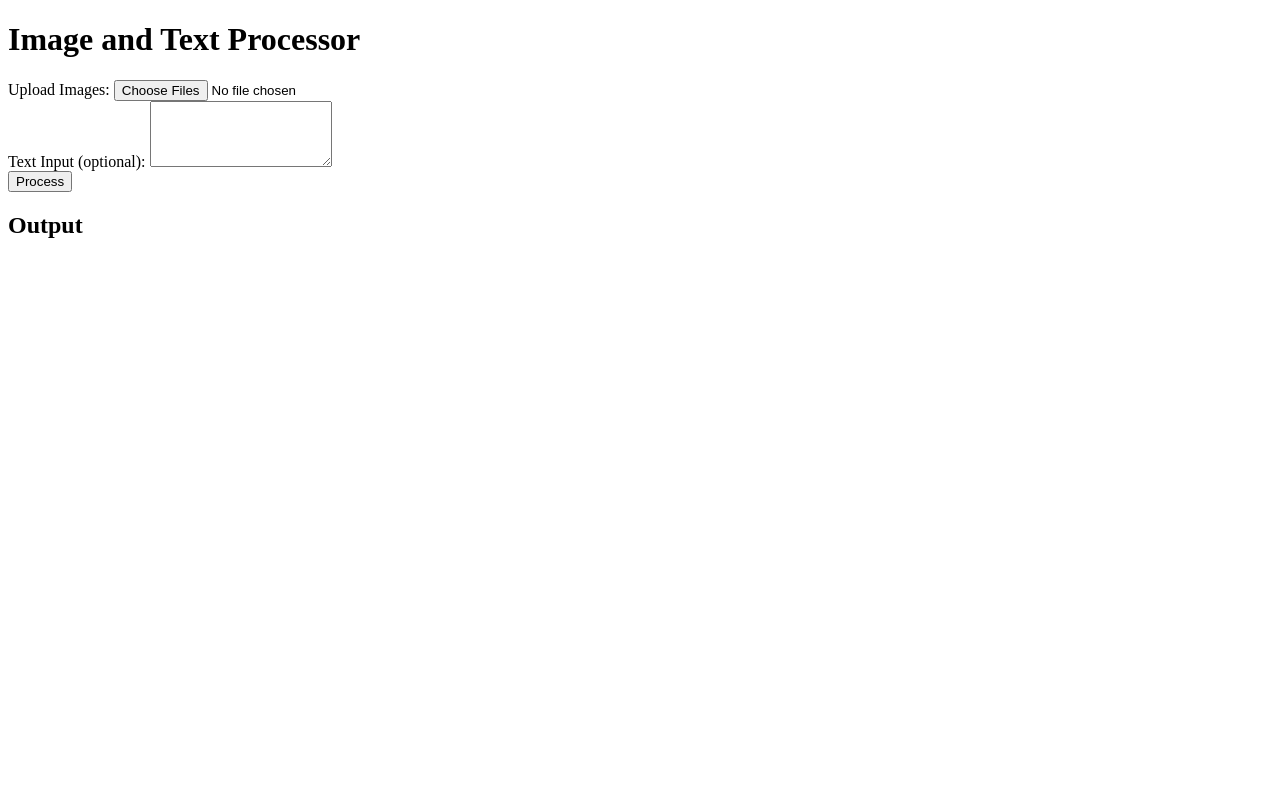
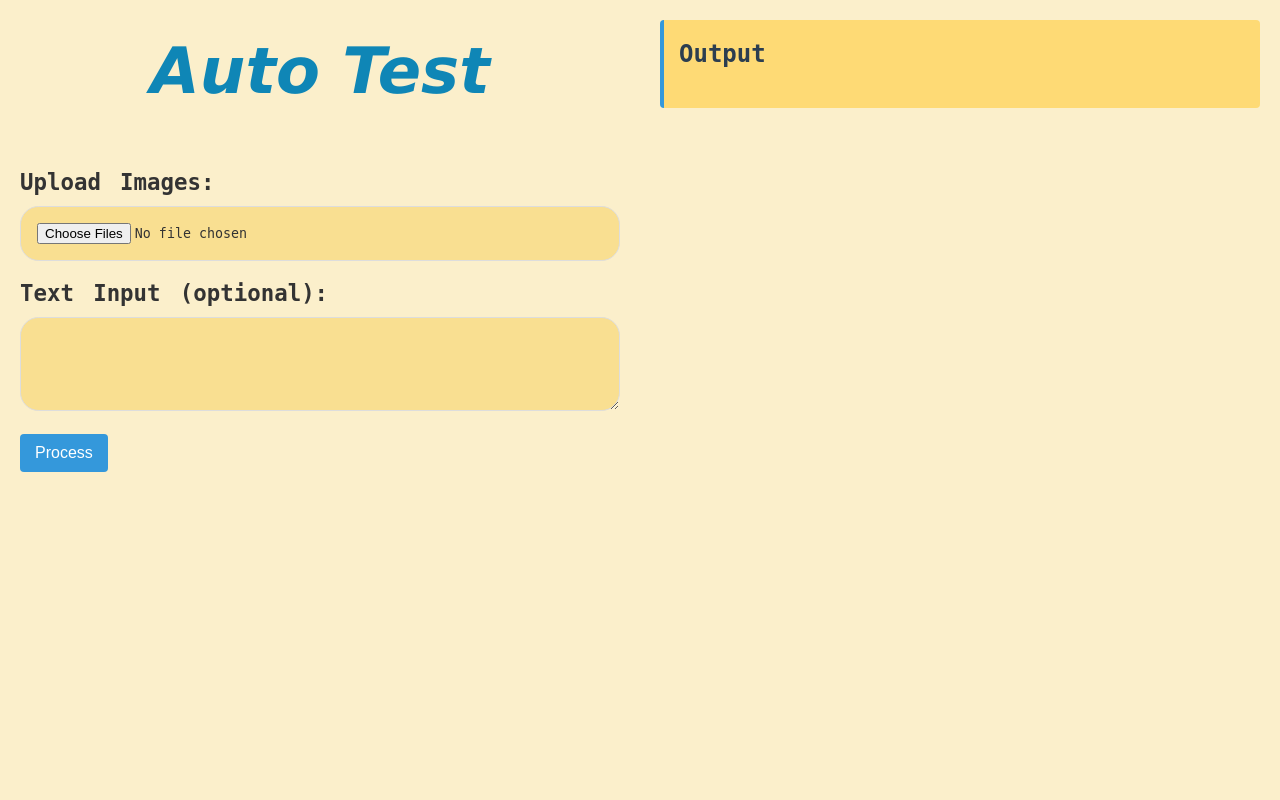
Before and after one commit to AK3847/AutoTest, a Flask app: page / in a window 1280 px wide. Run offline with Flask 3, Linux system fonts and the light colour scheme.

Commit message:
added style to web-page : style.css

```diff
--- /dev/null
+++ b/static/style.css
@@ -0,0 +1,95 @@
+body {
+    font-family: Arial, sans-serif;
+    line-height: 1.6;
+    color: #333;
+    margin: 0;
+    padding: 0;
+    background-color: #f4f4f4;
+}
+.container {
+    display: flex;
+    height: 100vh;
+}
+.input-section {
+    flex: 1;
+    padding: 20px;
+    background-color: #fbefcb;
+    box-shadow: 2px 0 5px rgba(0,0,0,0.1);
+    overflow-y: auto;
+}
+.input-section h1{
+    color: #0f86b6;
+    font-style: italic;
+    font-family: 'Lucida Sans', 'Lucida Sans Regular', 'Lucida Grande', 'Lucida Sans Unicode', Geneva, Verdana, sans-serif;
+    font-size: 4em;
+}
+.output-section {
+    flex: 1;
+    padding: 20px;
+    background-color: #fbefcb;
+    overflow-y: auto;
+}
+h1, h2, h3 {
+    color: #2c3e50;
+}
+h1 {
+    text-align: center;
+    margin-top: 0;
+}
+form {
+    margin-bottom: 20px;
+}
+.form-group {
+    margin-bottom: 15px;
+    font-family: "IBM Plex Mono", monospace;
+    word-spacing: calc(0.2rem + 0.2vw);
+
+}
+label {
+    display: block;
+    margin-bottom: 5px;
+    font-weight: bold;
+    font-size: 1.4rem;
+}
+input[type="file"],
+textarea {
+    border-radius: calc(1rem + .2vw);
+    width: 100%;
+    padding: 1rem;
+    border: 1px solid #ddd;
+    box-sizing: border-box;
+    background-color: #f9df91;
+    font-family: "IBM Plex Mono", monospace;
+
+}
+button {
+    background-color: #3498db;
+    color: #fff;
+    padding: 10px 15px;
+    border: none;
+    border-radius: 4px;
+    cursor: pointer;
+    font-size: 16px;
+}
+button:hover {
+    background-color: #2980b9;
+}
+#output {
+    word-spacing: calc(0.2rem + 0.2vw);
+    font-family: "IBM Plex Mono", monospace;
+    background-color: #feda75;
+    padding: 15px;
+    border-radius: 4px;
+    border-left: 4px solid #3498db;
+}
+#output h2 {
+    margin-top: 0;
+}
+#output ul {
+    padding-left: 20px;
+}
+#output code {
+    background-color: #ddd;
+    padding: 2px 4px;
+    border-radius: 3px;
+}
--- a/templates/index.html
+++ b/templates/index.html
@@ -4,11 +4,12 @@
     <meta charset="UTF-8">
     <meta name="viewport" content="width=device-width, initial-scale=1.0">
     <title>Auto-Test</title>
+    <link rel="stylesheet" href="/static/style.css">
 </head>
 <body>
     <div class="container">
         <div class="input-section">
-            <h1>Image and Text Processor</h1>
+            <h1>Auto Test</h1>
             <form action="/" method="post" enctype="multipart/form-data">
                 <div class="form-group">
                     <label for="images">Upload Images:</label>
```
